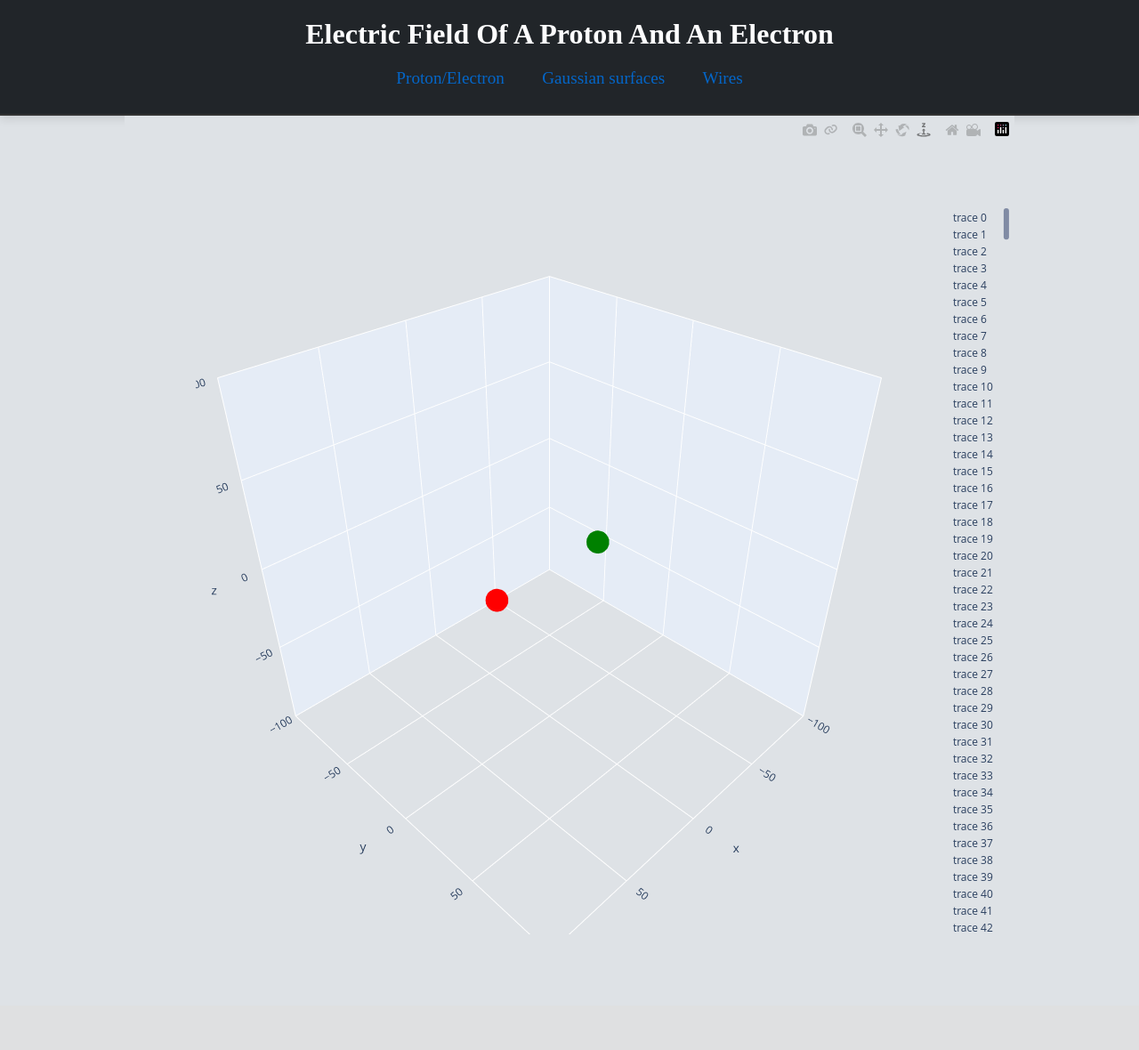
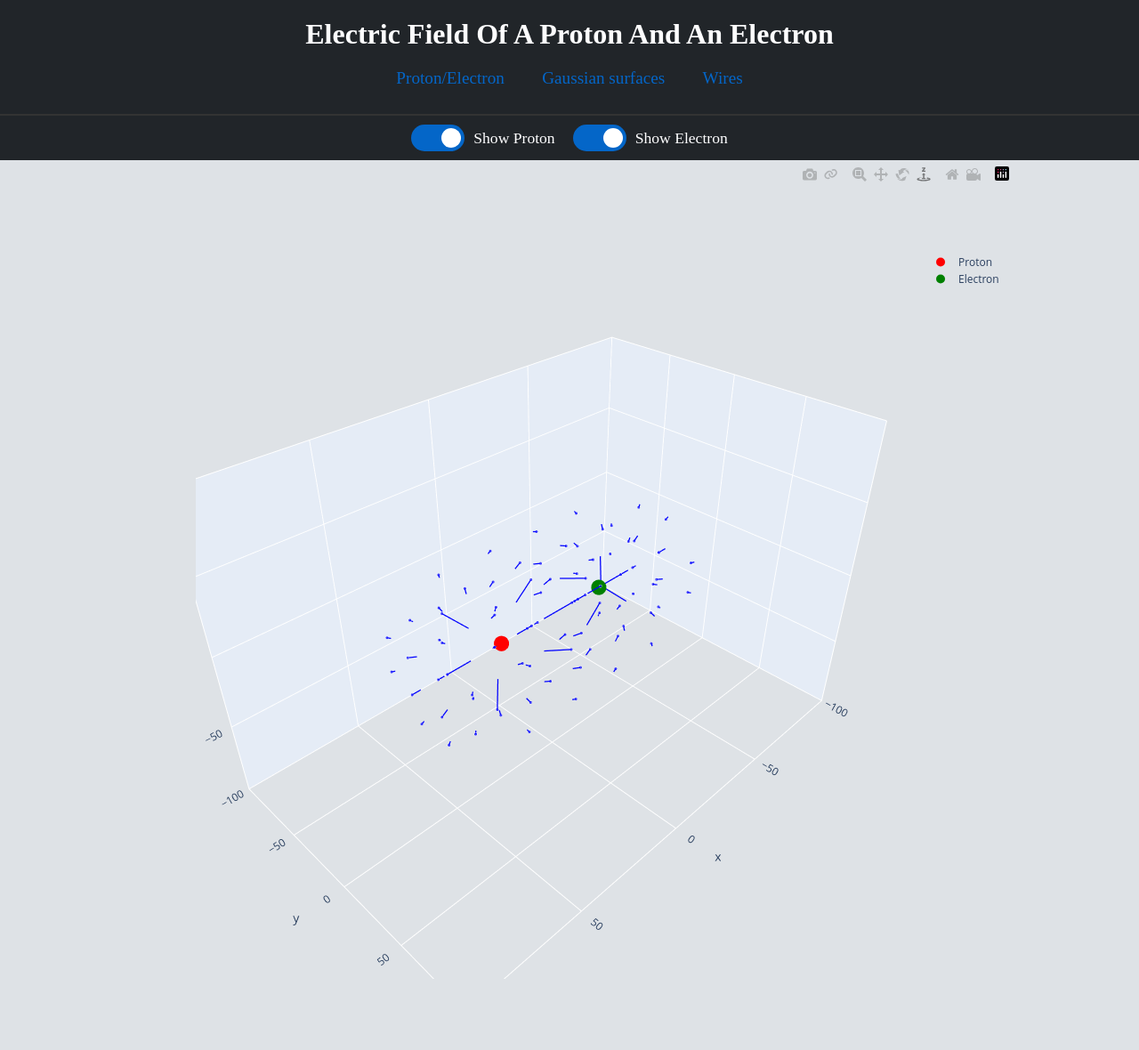
Before and after one commit to KukuCoolGuy05/Physics3DModel, a Flask app: page / in a window 1280 px wide. Shown: the whole page at 89% size. Before the commit the page ends 1050 px from the top, so only its background shows below. Run offline with Flask 3, Linux system fonts and the light colour scheme; some libraries are stand-ins or nearby versions.

Commit message:
Created toggle buttons for proton and electron, bug -> graph doesn't update after the toggle

```diff
--- a/main.py
+++ b/main.py
@@ -1,5 +1,5 @@
 import numpy as np
-from flask import Flask, render_template
+from flask import Flask, render_template, jsonify, request
 import plotly.graph_objects as go
 import plotly.io as pio
 
@@ -11,13 +11,13 @@ k_e = 8.99e9 #Coulomb constant
 q_proton = 1.602e-19 #charge of a proton
 q_electron = -1.602e-19 #charge of an electron
 
-proton_position = [35, 0, 0]
-electron_position = [-35, 0 , 0]
+proton_position = [25, 0, 0]
+electron_position = [-25, 0 , 0]
 
 #define a grid of points in 3D space
-x = np.linspace(-100, 100, 10).astype(float)
-y = np.linspace(-100, 100, 10).astype(float)
-z = np.linspace(-100, 100, 10).astype(float)
+x = np.linspace(-100, 100, 10)
+y = np.linspace(-100, 100, 10)
+z = np.linspace(-100, 100, 10)
 X, Y, Z = np.meshgrid(x, y, z) #final grid we want to graph on
 
 #function to calculate electric field
@@ -27,7 +27,7 @@ def electric_field(q, r_charge, X, Y, Z):
     Ry = Y - r_charge[1]
     Rz = Z - r_charge[2]
     R = np.sqrt(Rx**2 + Ry**2 + Rz**2)
-    R[R == 0] = np.inf
+    R[R < 1e-10] = 1e-10
 
     #electric field components
     Ex = k_e * q * Rx / R**3
@@ -35,17 +35,47 @@ def electric_field(q, r_charge, X, Y, Z):
     Ez = k_e * q * Rz / R**3
     return Ex, Ey, Ez
 
-def plot_3D():
-    #electric field due to the proton and electron, call it using the constants we have defined above
-    Ex_proton, Ey_proton, Ez_proton = electric_field(q_proton, proton_position, X, Y, Z)
-    Ex_electron, Ey_electron, Ez_electron = electric_field(q_electron, electron_position, X, Y, Z)
+#scale the arrows so they decrease in length as electric field decreases
+def scale_vectors(Ex, Ey, Ez):
+    #calculate magnitudes and find the max magnitude
+    magnitudes = np.sqrt(Ex**2 + Ey**2 + Ez**2)
+    max_magnitude = np.max(magnitudes[magnitudes != np.inf])
 
-    #the final electric field should be the sum of both proton's and electron's electric field
-    Ex = Ex_proton + Ex_electron
-    Ey = Ey_proton + Ey_electron
-    Ez = Ez_proton + Ez_electron
-    magnitudes = np.sqrt(Ex**2 + Ey**2 + Ez**2)
+    #normalize magnitudes
+    relative_magnitudes = magnitudes / max_magnitude
 
+    #scale factor for arrow length
+    max_arrow_length = 15
+
+    #scale the vectors based on their magnitude
+    scale = max_arrow_length * relative_magnitudes
+
+    #normalize direction vectors and apply scaling
+    Ex_scaled = np.where(magnitudes != 0, Ex * scale / magnitudes, 0)
+    Ey_scaled = np.where(magnitudes != 0, Ey * scale / magnitudes, 0)
+    Ez_scaled = np.where(magnitudes != 0, Ez * scale / magnitudes, 0)
+
+    return Ex_scaled, Ey_scaled, Ez_scaled, relative_magnitudes
+
+def plot_3D(show_proton=True, show_electron=True):
+    #electric field components initialized to zero
+    Ex = np.zeros_like(X)
+    Ey = np.zeros_like(Y)
+    Ez = np.zeros_like(Z)
+
+    #add proton's electric field if it is shown on the figure, and do the same with electron
+    if show_proton:
+        Ex_proton, Ey_proton, Ez_proton = electric_field(q_proton, proton_position, X, Y, Z)
+        Ex += Ex_proton
+        Ey += Ey_proton
+        Ez += Ez_proton
+    if show_electron:
+        Ex_electron, Ey_electron, Ez_electron = electric_field(q_electron, electron_position, X, Y, Z)
+        Ex += Ex_electron
+        Ey += Ey_electron
+        Ez += Ez_electron
+
+    Ex_norm, Ey_norm, Ez_norm, relative_magnitudes = scale_vectors(Ex, Ey, Ez)
     #create the figure and add the arrows/proton/electron
     figure = go.Figure()
     for i in range(len(X.flatten())):
@@ -55,23 +85,21 @@ def plot_3D():
         z_start = Z.flatten()[i]
 
         #calculate the end point of the arrow
-        x_end = x_start + Ex.flatten()[i] * (10**10)
-        y_end = y_start + Ey.flatten()[i] * (10**10)
-        z_end = z_start + Ez.flatten()[i] * (10**10)
+        x_end = x_start + Ex_norm.flatten()[i]
+        y_end = y_start + Ey_norm.flatten()[i]
+        z_end = z_start + Ez_norm.flatten()[i]
 
         #print(f"Arrow {i}: Start({x_start}, {y_start}, {z_start}) End({x_end}, {y_end}, {z_end})")
+        magnitude = relative_magnitudes.flatten()[i]
+        #add the arrow to the figure
+        if magnitude > 0.1:
+            figure.add_trace(go.Scatter3d(x=[x_start, x_end], y=[y_start, y_end], z=[z_start, z_end], mode="lines+markers", line=dict(color="blue", width=2.5), marker=dict(size=[0, 4],), showlegend=False))
 
-        #calculate opacity based on magnitude
-        opacity = min(1, magnitudes.flatten()[i] / 5)
-
-        #add the arrow to the figure
-        figure.add_trace(go.Scatter3d(x=[x_start, x_end], y=[y_start, y_end], z=[z_start, z_end], mode="lines", line=dict(color="blue", width=10 * opacity)))
-
-    figure.add_trace(go.Scatter3d(x=[proton_position[0]], y=[proton_position[1]], z=[proton_position[2]], mode="markers", marker=dict(size=15, color="red"), name="Proton"))
-    figure.add_trace(go.Scatter3d(x=[electron_position[0]], y=[electron_position[1]], z=[electron_position[2]], mode="markers", marker=dict(size=15, color="green"), name="Electron"))
+    figure.add_trace(go.Scatter3d(x=[proton_position[0]], y=[proton_position[1]], z=[proton_position[2]], mode="markers", marker=dict(size=10, color="red"), name="Proton"))
+    figure.add_trace(go.Scatter3d(x=[electron_position[0]], y=[electron_position[1]], z=[electron_position[2]], mode="markers", marker=dict(size=10, color="green"), name="Electron"))
 
     #create and update the layout of the figure
-    scene_dict = dict(xaxis=dict(nticks=10, range=[-100, 100]), yaxis=dict(nticks=10, range=[-100, 100]), zaxis=dict(nticks=10, range=[-100, 100], backgroundcolor="rgba(222, 226, 230, 1)"))
+    scene_dict = dict(xaxis=dict(range=[-100, 100]), yaxis=dict(range=[-100, 100]), zaxis=dict(range=[-100, 100], backgroundcolor="rgba(222, 226, 230, 1)"))
     figure.update_layout(scene=scene_dict, width=1000, height=1000, paper_bgcolor='rgba(222, 226, 230, 1)', plot_bgcolor='rgba(222, 226, 230, 1)')
 
     #return the figure we created using pio.to_html
@@ -79,7 +107,9 @@ def plot_3D():
 
 @app.route("/")
 def index():
-    plot_html = plot_3D()
+    show_proton = request.args.get('proton', 'true').lower() == 'true'
+    show_electron = request.args.get('electron', 'true').lower() == 'true'
+    plot_html = plot_3D(show_proton, show_electron)
     return render_template("index.html", plot=plot_html)
 
 @app.route("/gaussian_surfaces")
--- a/templates/index.html
+++ b/templates/index.html
@@ -7,17 +7,17 @@
     <title>Electric Field Visualizer</title>
     <script src="https://cdn.plot.ly/plotly-latest.min.js"></script>
     <style>
-        *{
+        * {
             margin: 0;
             padding: 0;
             box-sizing: border-box;
         }
 
-        body{
+        body {
             background-color: #dee2e6;
         }
 
-        #banner{
+        #banner {
             background-color: #212529;
             border-bottom: 2px solid #333;
             padding: 20px;
@@ -25,25 +25,25 @@
             box-shadow: 0px 4px 10px rgba(0, 0, 0, 0.1);
         }
 
-        #banner h1{
+        #banner h1 {
             font-size: 2em;
             color: #fefeff;
             margin-bottom: 10px;
         }
 
-        #page{
+        #page {
             list-style-type: none;
             display: flex;
             justify-content: center;
             gap: 20px;
         }
 
-        #pages a{
-        text-decoration: none;
-        color: inherit;
+        #pages a {
+            text-decoration: none;
+            color: inherit;
         }
 
-        #pages li{
+        #pages li {
             font-size: 1.2em;
             color: #0466c8;
             cursor: pointer;
@@ -53,14 +53,78 @@
             padding: 0.5em 1em 0.5em 1em;
         }
 
-        #pages li:hover{
+        #pages li:hover {
             color: #fefeff;
         }
 
-        #figure{
+        #figure {
             display: flex;
             justify-content: center;
             align-items: center;
+        }
+
+        .controls {
+            display: flex;
+            justify-content: center;
+            gap: 20px;
+            padding: 10px;
+            background-color: #212529;
+        }
+
+        .toggle-container {
+            display: flex;
+            align-items: center;
+            gap: 10px;
+        }
+
+        .toggle {
+            position: relative;
+            display: inline-block;
+            width: 60px;
+            height: 30px;
+        }
+
+        .toggle input {
+            opacity: 0;
+            width: 0;
+            height: 0;
+        }
+
+        .slider {
+            position: absolute;
+            cursor: pointer;
+            top: 0;
+            left: 0;
+            right: 0;
+            bottom: 0;
+            background-color: #ccc;
+            transition: .4s;
+            border-radius: 30px;
+        }
+
+        .slider:before {
+            position: absolute;
+            content: "";
+            height: 22px;
+            width: 22px;
+            left: 4px;
+            bottom: 4px;
+            background-color: white;
+            transition: .4s;
+            border-radius: 50%;
+        }
+
+        input:checked+.slider {
+            background-color: #0466c8;
+        }
+
+        input:checked+.slider:before {
+            transform: translateX(30px);
+        }
+
+        .toggle-label {
+            color: #fefeff;
+            font-size: 1.1em;
         }
     </style>
 </head>
@@ -74,9 +138,44 @@
             <li><a href="/wires">Wires</a></li>
         </ul>
     </div>
-    <div id = "figure">
-        {{ plot | safe }}
+    <div class="controls">
+        <div class="toggle-container">
+            <label class="toggle">
+                <input type="checkbox" id="proton-toggle" checked>
+                <span class="slider"></span>
+            </label>
+            <span class="toggle-label">Show Proton</span>
+        </div>
+        <div class="toggle-container">
+            <label class="toggle">
+                <input type="checkbox" id="electron-toggle" checked>
+                <span class="slider"></span>
+            </label>
+            <span class="toggle-label">Show Electron</span>
+        </div>
     </div>
+    <div id="figure">
+        <div id="plot-container">
+            {{ plot | safe }}
+        </div>
+    </div>
+
+    <script>
+        function updatePlot() {
+            const protonChecked = document.getElementById("proton-toggle").checked;
+            const electronChecked = document.getElementById("electron-toggle").checked;
+            const response = await fetch('/', {method: 'POST',headers: {'Content-Type': 'application/json'}, body: JSON.stringify({proton: protonChecked, electron: electronChecked})});
+            const plotData = await response.json();
+            Plotly.newPlot('plot-container', plotData.data, plotData.layout);
+        }
+
+        // Add event listeners to toggles
+        document.getElementById("proton-toggle").addEventListener("change", updatePlot);
+        document.getElementById("electron-toggle").addEventListener("change", updatePlot);
+
+        // Initial plot
+        updatePlot();
+    </script>
 </body>
 
 </html>
```
